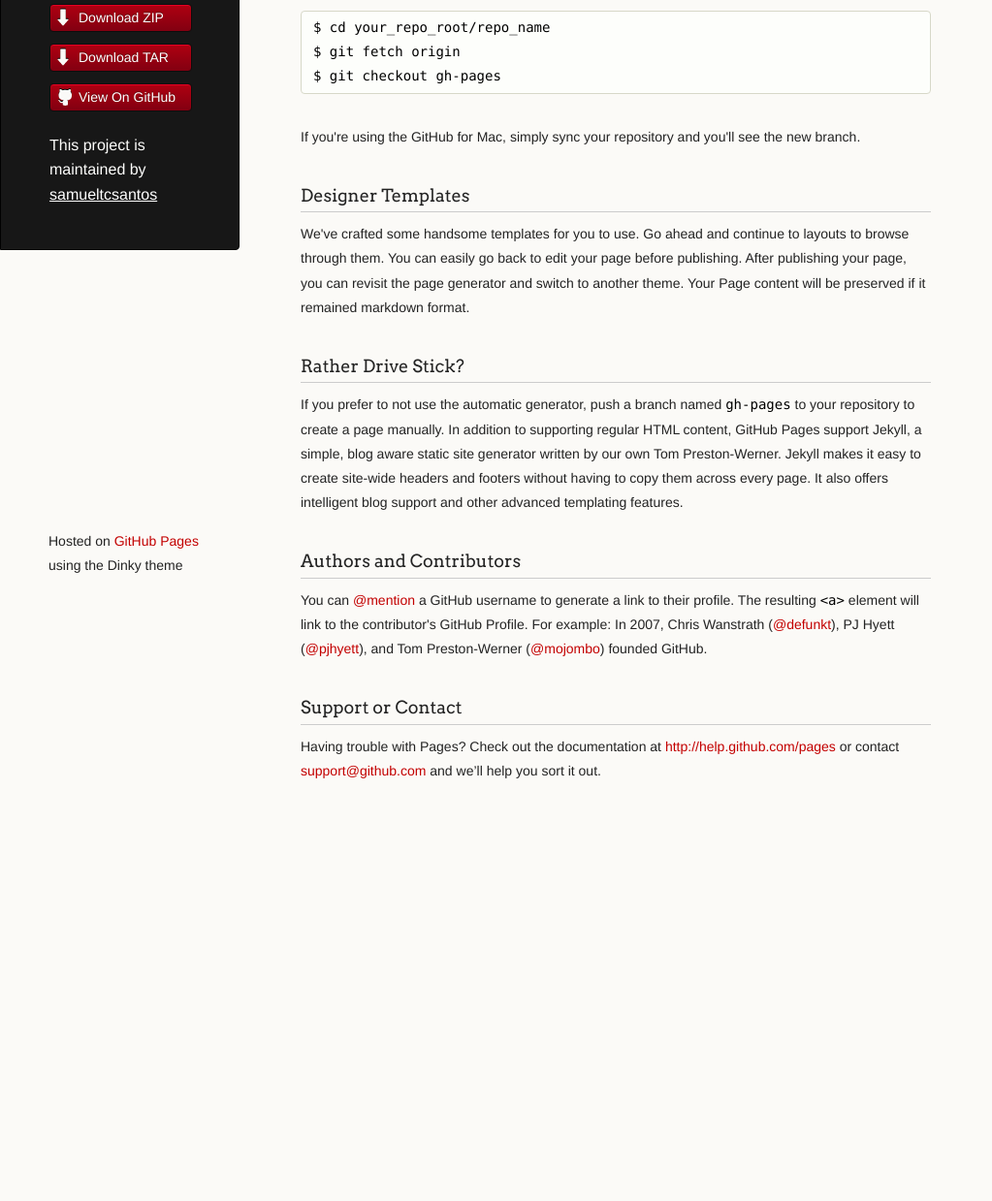
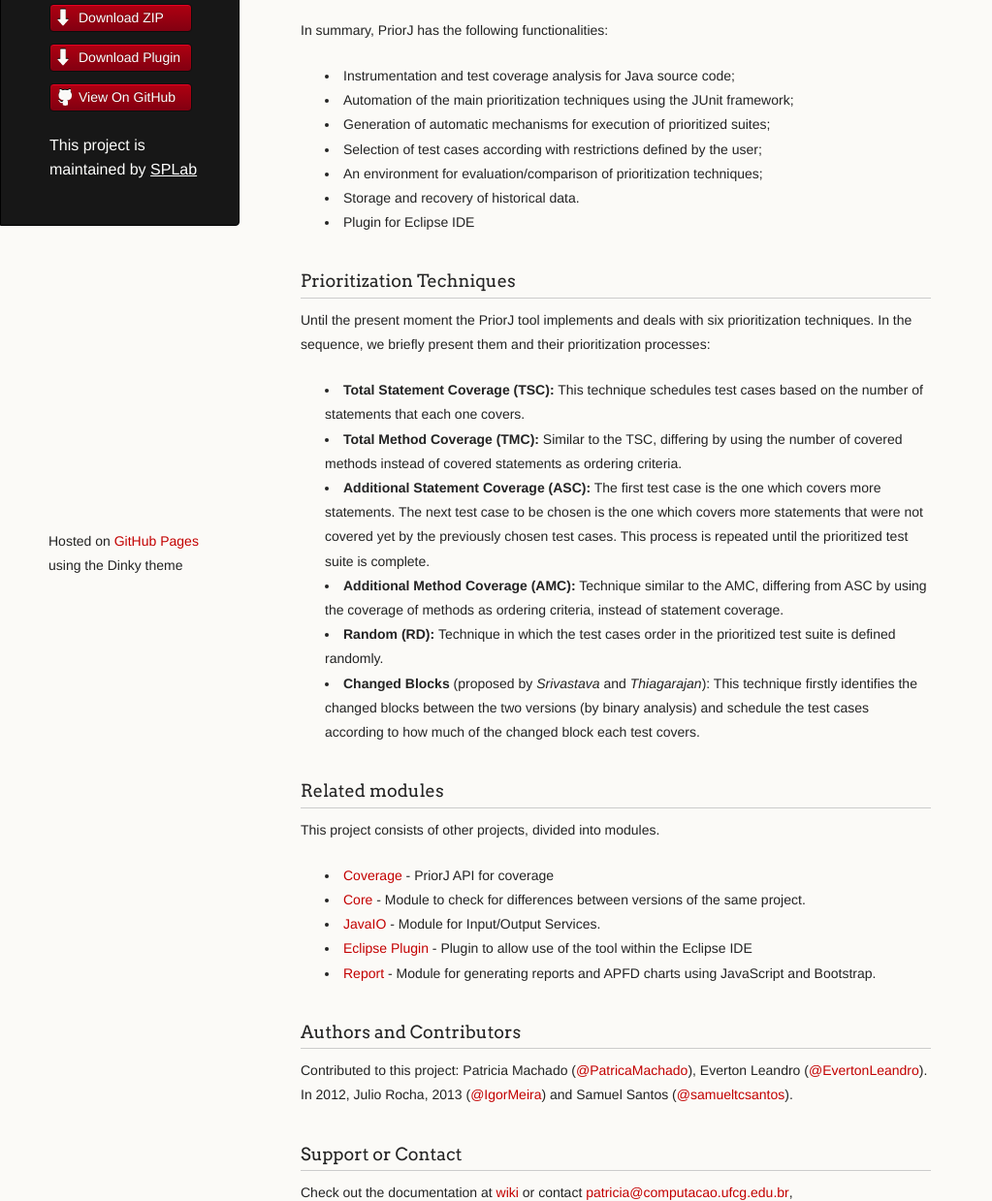
Before and after one commit to yanxi1900/priorj, a plain HTML site: page index.html in a window 1280 px wide. Shown: the part 172-1411 px from the top of the page at 97% size, without its empty margins (0-1023 px from the left). Before the commit the page ends 1052 px from the top, so only its background shows below. Drawn offline with Linux system fonts and the light colour scheme.

Commit message:
editing page informations

```diff
--- a/index.html
+++ b/index.html
@@ -21,46 +21,95 @@
 
         <ul>
           <li class="download"><a class="buttons" href="https://github.com/samueltcsantos/priorj/zipball/master">Download ZIP</a></li>
-          <li class="download"><a class="buttons" href="https://github.com/samueltcsantos/priorj/tarball/master">Download TAR</a></li>
+          <li class="download"><a class="buttons" href="https://github.com/samueltcsantos/priorj/tarball/master">Download Plugin</a></li>
           <li><a class="buttons github" href="https://github.com/samueltcsantos/priorj">View On GitHub</a></li>
         </ul>
 
-        <p class="header">This project is maintained by <a class="header name" href="https://github.com/samueltcsantos">samueltcsantos</a></p>
+        <p class="header">This project is maintained by <a class="header name" href="http://splab.computacao.ufcg.edu.br/">SPLab</a></p>
 
 
       </header>
       <section>
-        <h3>
-<a name="welcome-to-github-pages" class="anchor" href="#welcome-to-github-pages"><span class="octicon octicon-link"></span></a>Welcome to PriorJ.</h3>
+        <h2>
+<a name="welcome-to-github-pages" class="anchor" href="#welcome-to-github-pages"><span class="octicon octicon-link"></span></a>Welcome to PriorJ Project! </h2>
 
-<p>This automatic page generator is the easiest way to create beautiful pages for all of your projects. Author your page content here using GitHub Flavored Markdown, select a template crafted by a designer, and publish. After your page is generated, you can check out the new branch:</p>
+<p>ProrJ is a tool which has as goal allow the automation of the main prioritization techniques for the Java/JUnit world. As secondary features PriorJ also give to the tester/developer artifacts which can guide the choosing of the best prioritization technique according to the development characteristics. </p>
 
-<pre><code>$ cd your_repo_root/repo_name
-$ git fetch origin
-$ git checkout gh-pages
-</code></pre>
 
-<p>If you're using the GitHub for Mac, simply sync your repository and you'll see the new branch.</p>
+
+<p>In summary, PriorJ has the following functionalities: </p>
+<ul>
+  <li>Instrumentation and test coverage analysis for Java source code;</li>
+  <li>Automation of the main prioritization techniques using the JUnit framework;</li>
+  <li>Generation of automatic mechanisms for execution of prioritized suites;</li>
+  <li>Selection of test cases according with restrictions defined by the user;</li>
+  <li>An environment for evaluation/comparison of prioritization techniques;</li>
+  <li>Storage and recovery of historical data.</li>
+  <li>Plugin for Eclipse IDE</li>
+</ul>
+<h3>
+<a name="designer-templates" class="anchor" href="#designer-templates"><span class="octicon octicon-link"></span></a>Prioritization Techniques</h3>
+
+<p>Until the present moment the PriorJ tool implements and deals with six prioritization techniques. In the sequence, we briefly present them and their prioritization processes:</p>
+
+<ul>
+  <li>
+    <strong>Total Statement Coverage (TSC):</strong> This technique schedules test cases based on the number of statements that each one covers.
+  </li>
+  <li>
+    <strong>Total Method Coverage (TMC):</strong> Similar to the TSC, differing by using the number of covered methods instead of covered statements as ordering criteria.
+  </li>
+  <li>
+    <strong>Additional Statement Coverage (ASC):</strong> The first test case is the one which covers more statements. The next test case to be chosen is the one which covers more statements that were not covered yet by the previously chosen test cases. This process is repeated until the prioritized test suite is complete.
+  </li>
+  <li>
+    <strong>Additional Method Coverage (AMC):</strong> Technique similar to the AMC, differing from ASC by using the coverage of methods as ordering criteria, instead of statement coverage.
+  <li>
+    <strong>Random (RD): </strong>Technique in which the test cases order in the prioritized test suite is defined randomly.
+  </li>
+  <li>
+   <strong> Changed Blocks</strong> (proposed by <em>Srivastava</em> and <em>Thiagarajan</em>): This technique firstly identifies the changed blocks between the two versions (by binary analysis) and schedule the test cases according to how much of the changed block each test covers.
+  </li>
+</ul>
 
 <h3>
-<a name="designer-templates" class="anchor" href="#designer-templates"><span class="octicon octicon-link"></span></a>Designer Templates</h3>
+<a name="rather-drive-stick" class="anchor" href="#rather-drive-stick"><span class="octicon octicon-link"></span></a>Related modules</h3>
 
-<p>We've crafted some handsome templates for you to use. Go ahead and continue to layouts to browse through them. You can easily go back to edit your page before publishing. After publishing your page, you can revisit the page generator and switch to another theme. Your Page content will be preserved if it remained markdown format.</p>
+<p>This project consists of other projects, divided into modules.</p>
 
-<h3>
-<a name="rather-drive-stick" class="anchor" href="#rather-drive-stick"><span class="octicon octicon-link"></span></a>Rather Drive Stick?</h3>
-
-<p>If you prefer to not use the automatic generator, push a branch named <code>gh-pages</code> to your repository to create a page manually. In addition to supporting regular HTML content, GitHub Pages support Jekyll, a simple, blog aware static site generator written by our own Tom Preston-Werner. Jekyll makes it easy to create site-wide headers and footers without having to copy them across every page. It also offers intelligent blog support and other advanced templating features.</p>
+<ul>
+  <li>
+    <strong>
+      <a href="https://github.com/samueltcsantos/coverage" target="_blank">Coverage</a>
+    </strong> - PriorJ API for coverage
+  </li>
+  <li>
+    <strong>
+      <a href="https://github.com/samueltcsantos/core" target="_blank">Core</a>
+    </strong>
+     - Module to check for differences between versions of the same project.
+   </li>
+  <li>
+    <strong>
+      <a href="https://github.com/samueltcsantos/javaio" target="_blank">JavaIO
+      </a>
+     </strong> - Module for Input/Output Services.</li>
+  <li>
+    <strong><a href="https://github.com/samueltcsantos/priorjplugin" target="_blank">Eclipse Plugin</a>
+    </strong> - Plugin to allow use of the tool within the Eclipse IDE
+  </li>
+  <li><strong><a href="https://github.com/samueltcsantos/apfd" target="_blank">Report</a></strong> - Module for generating reports and APFD charts using JavaScript and Bootstrap.</li>
+</ul>
 
 <h3>
 <a name="authors-and-contributors" class="anchor" href="#authors-and-contributors"><span class="octicon octicon-link"></span></a>Authors and Contributors</h3>
 
-<p>You can <a href="https://github.com/blog/821" class="user-mention">@mention</a> a GitHub username to generate a link to their profile. The resulting <code>&lt;a&gt;</code> element will link to the contributor's GitHub Profile. For example: In 2007, Chris Wanstrath (<a href="https://github.com/defunkt" class="user-mention">@defunkt</a>), PJ Hyett (<a href="https://github.com/pjhyett" class="user-mention">@pjhyett</a>), and Tom Preston-Werner (<a href="https://github.com/mojombo" class="user-mention">@mojombo</a>) founded GitHub.</p>
+<p>Contributed to this project: Patricia Machado (<a href="#" class="user-mention">@PatricaMachado</a>), Everton Leandro (<a href="#" class="user-mention">@EvertonLeandro</a>). In 2012, Julio Rocha, 2013 (<a href="https://github.com/igormeira" class="user-mention">@IgorMeira</a>) and Samuel Santos (<a href="https://github.com/samueltcsantos" class="user-mention">@samueltcsantos</a>).</p>
 
 <h3>
 <a name="support-or-contact" class="anchor" href="#support-or-contact"><span class="octicon octicon-link"></span></a>Support or Contact</h3>
 
-<p>Having trouble with Pages? Check out the documentation at <a href="http://help.github.com/pages">http://help.github.com/pages</a> or contact <a href="mailto:support@github.com">support@github.com</a> and we’ll help you sort it out.</p>
+<p>Check out the documentation at <a href="https://github.com/samueltcsantos/priorjplugin/wiki">wiki</a> or contact <a href="mailto:thiagsamuel@gmail.com">patricia@computacao.ufcg.edu.br</a>, <a href="mailto:thiagsamuel@gmail.com">everton@copin.ufcg.edu.br</a> or <a href="mailto:thiagsamuel@gmail.com">samuel.santos@ccc.ufcg.edu.br</a>.</p>
       </section>
       <footer>
         <p><small>Hosted on <a href="http://pages.github.com">GitHub Pages</a> using the Dinky theme</small></p>
--- a/stylesheets/styles.css
+++ b/stylesheets/styles.css
@@ -304,6 +304,10 @@ a.buttons {
 	height: 30px;
 }
 
+
+a.github-black {
+  background: url(../images/octocat-black.png) no-repeat 1px;
+}
 a.github {
 	background: url(../images/octocat-small.png) no-repeat 1px;
 }
```
Also changed, not shown: images/octocat-black.png (added), 1 other file.
